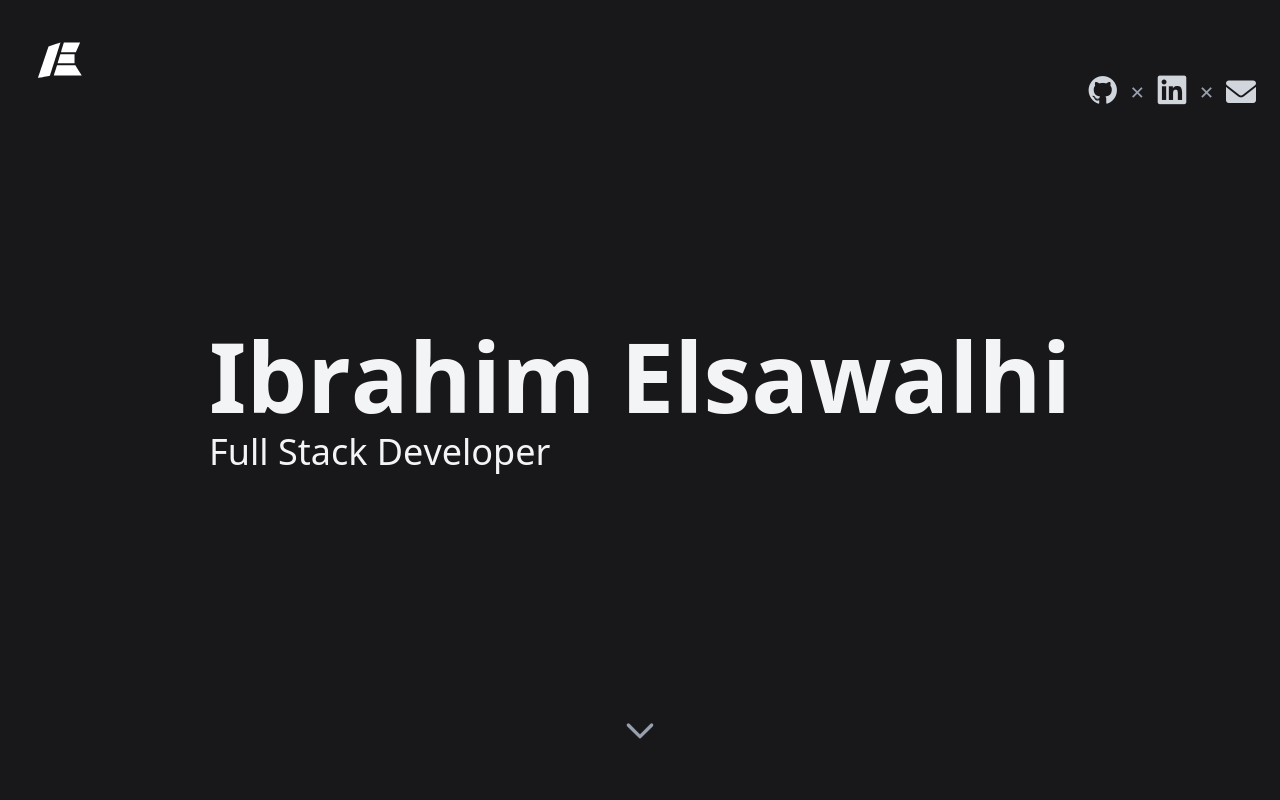
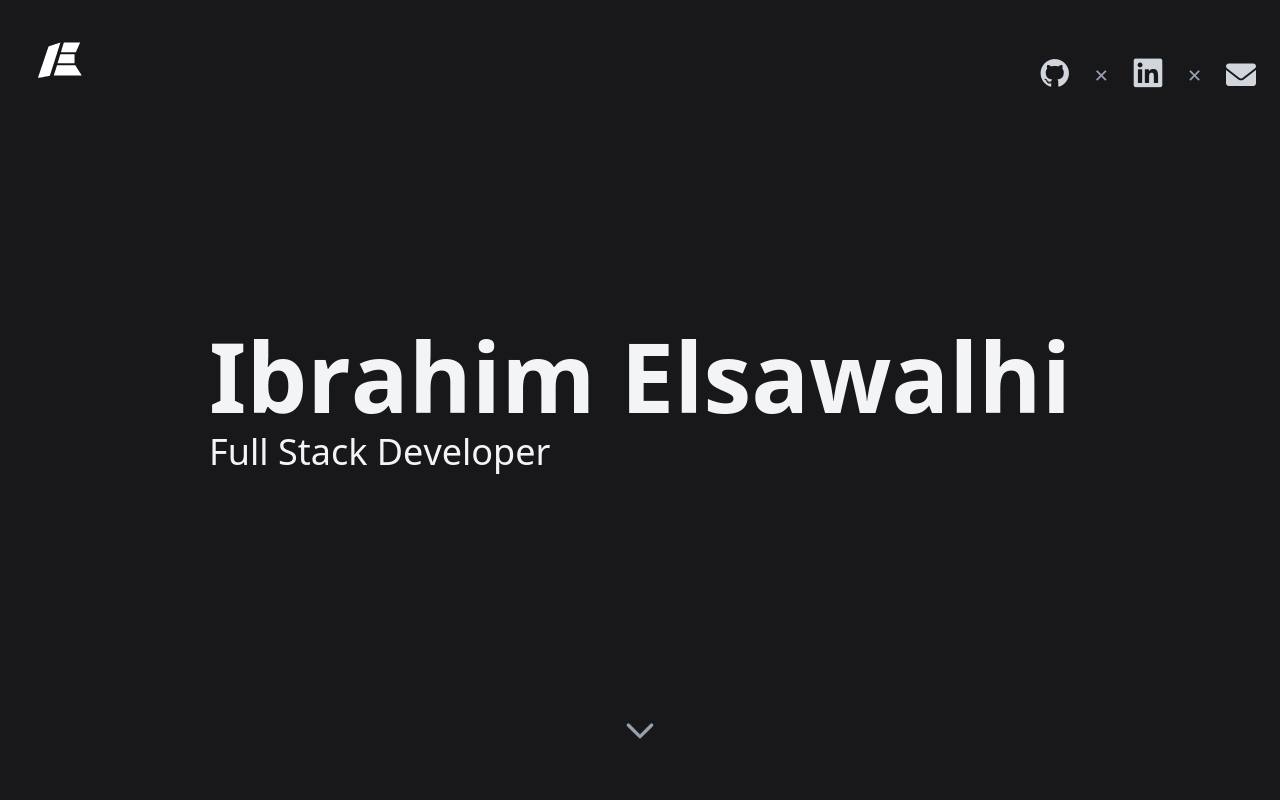
Before and after one commit to IbrahimElsa/portfolio-v2, a Next.js app: page / in a window 1280 px wide. Shown: the top 800 px of the page. Built offline with nearby package versions, Linux system fonts and the light colour scheme.

Commit message:
fixed nav alignement

```diff
--- a/src/components/Navbar.tsx
+++ b/src/components/Navbar.tsx
@@ -24,29 +24,29 @@ export default function Navbar() {
   };
 
   return (
-    <nav className={`fixed w-full z-20 transition-all duration-300 ${scrolled ? 'bg-zinc-900/80 backdrop-blur-sm shadow-lg' : ''}`}>
-      {/* Main navigation bar aligned with the middle of logo */}
-      <div className="flex items-center">
-        {/* Left space for logo - ensures consistent positioning with the 3D logo */}
+    <nav className="fixed w-full z-20 transition-all duration-300">
+      {/* Using a fixed height container for more consistent positioning */}
+      <div className="h-[100px] sm:h-[150px] flex items-center relative">
+        {/* Reserved space for logo */}
         <div className="w-24 sm:w-28"></div>
 
         {/* Spacer to push content to the right */}
         <div className="flex-grow"></div>
 
-        {/* Social links - desktop - positioned to align with middle of the logo */}
-        <div className="hidden md:flex items-center pr-6 mt-[54px] sm:mt-[74px]">
+        {/* Social links - desktop - using vertical centering */}
+        <div className="hidden md:flex items-center space-x-6 pr-6 absolute top-1/2 right-0 transform -translate-y-1/2">
           <SocialLink
             href="https://github.com/IbrahimElsa"
             icon="devicon-github-original"
             label="GitHub"
           />
-          <span className="text-gray-400 text-lg mx-3">✕</span>
+          <span className="text-gray-400 text-lg">✕</span>
           <SocialLink
             href="https://linkedin.com/in/ibrahim-elsawalhi"
             icon="devicon-linkedin-plain"
             label="LinkedIn"
           />
-          <span className="text-gray-400 text-lg mx-3">✕</span>
+          <span className="text-gray-400 text-lg">✕</span>
           <SocialLink
             href="mailto:ibrahim@example.com"
             icon="fas fa-envelope"
@@ -54,10 +54,10 @@ export default function Navbar() {
           />
         </div>
 
-        {/* Mobile menu button - aligned with the middle of the logo */}
+        {/* Mobile menu button - absolutely positioned at vertical center */}
         <button
           onClick={toggleMenu}
-          className="md:hidden text-gray-100 focus:outline-none pr-4 sm:pr-6 mt-[54px] sm:mt-[74px]"
+          className="md:hidden text-gray-100 focus:outline-none pr-4 sm:pr-6 absolute top-1/2 right-0 transform -translate-y-1/2"
           aria-label="Toggle mobile menu"
         >
           <svg
@@ -92,7 +92,7 @@ export default function Navbar() {
           initial={{ opacity: 0, y: -10 }}
           animate={{ opacity: 1, y: 0 }}
           exit={{ opacity: 0, y: -10 }}
-          className="md:hidden bg-zinc-800 mt-3 mx-4 rounded-lg shadow-lg overflow-hidden"
+          className="md:hidden bg-zinc-800 mt-1 mx-4 rounded-lg shadow-lg overflow-hidden"
         >
           <div className="px-4 py-4">
             <div className="flex justify-around py-3">
```
Also changed, not shown: src/app/globals.css (line endings or trailing spaces).
